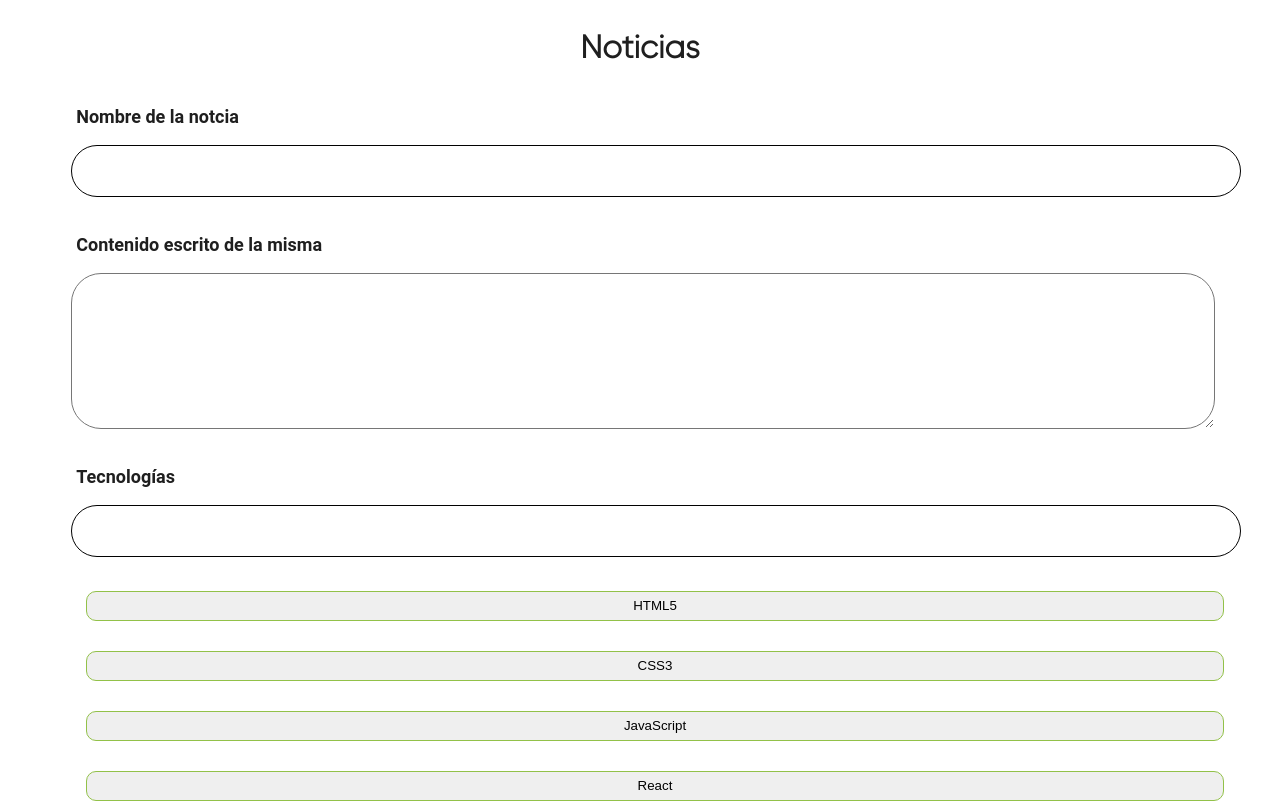
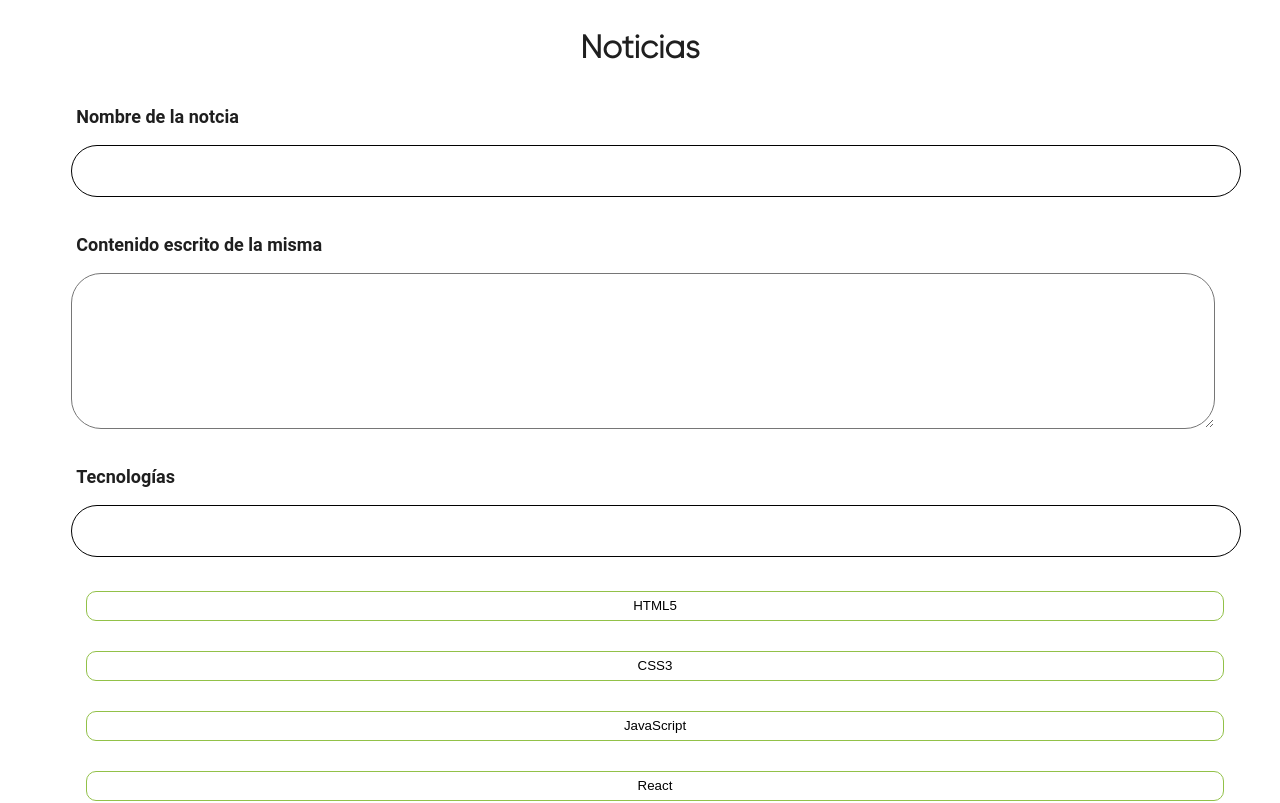
Before and after one commit to Javieredoher/social_Programate_fe, a React app: page / in a window 1280 px wide. Shown: the top 803 px of the page. Built offline with nearby package versions, Linux system fonts and the light colour scheme.

Commit message:
11-11-21 |background stablished buttons|ACPC

```diff
--- a/src/components/formpublications/publications.module.css
+++ b/src/components/formpublications/publications.module.css
@@ -41,5 +41,6 @@ h3 {
     height: 30px;
     margin: 15px;
     border-radius: 10px;
-    border: 1px solid #92C149
+    border: 1px solid #92C149;
+    background-color: #ffffff;
 }
```
